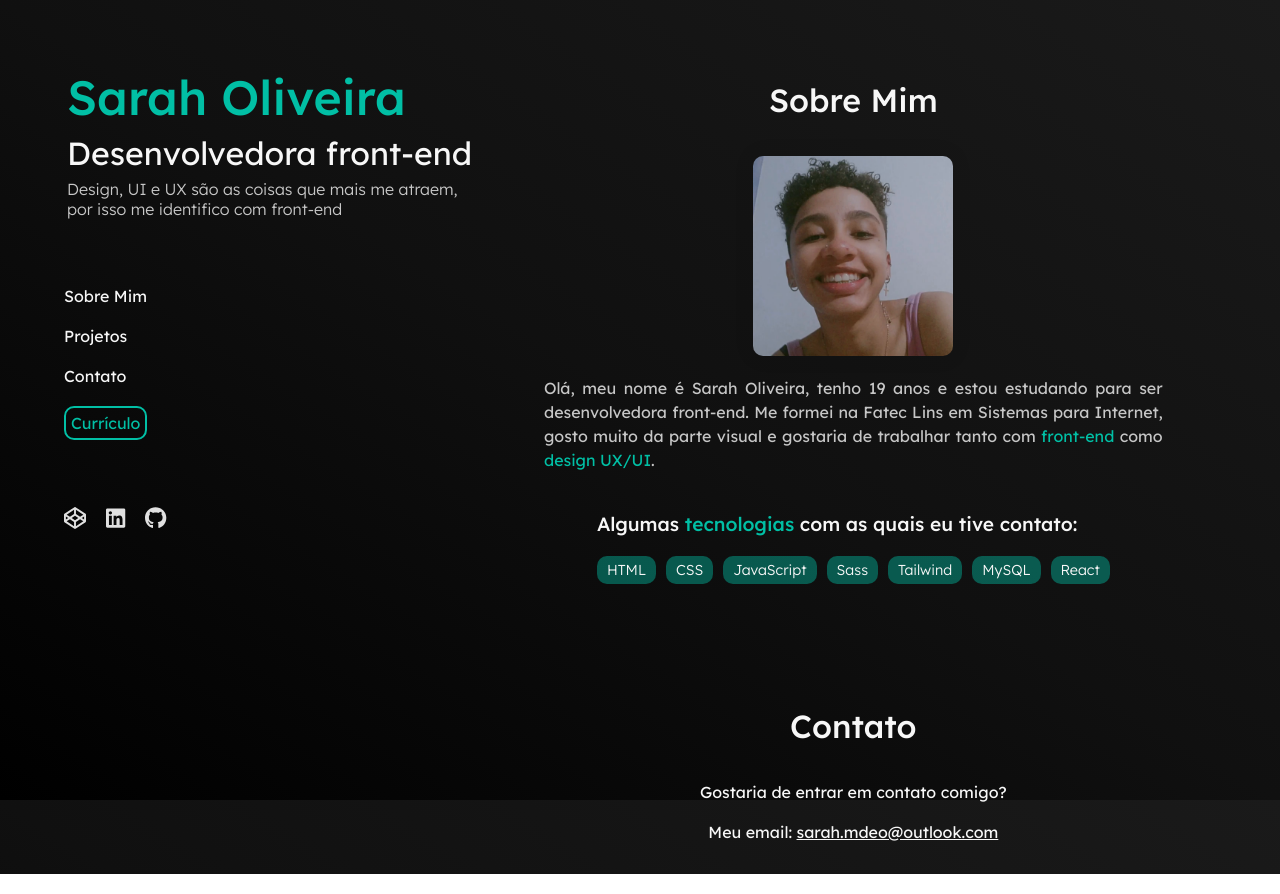
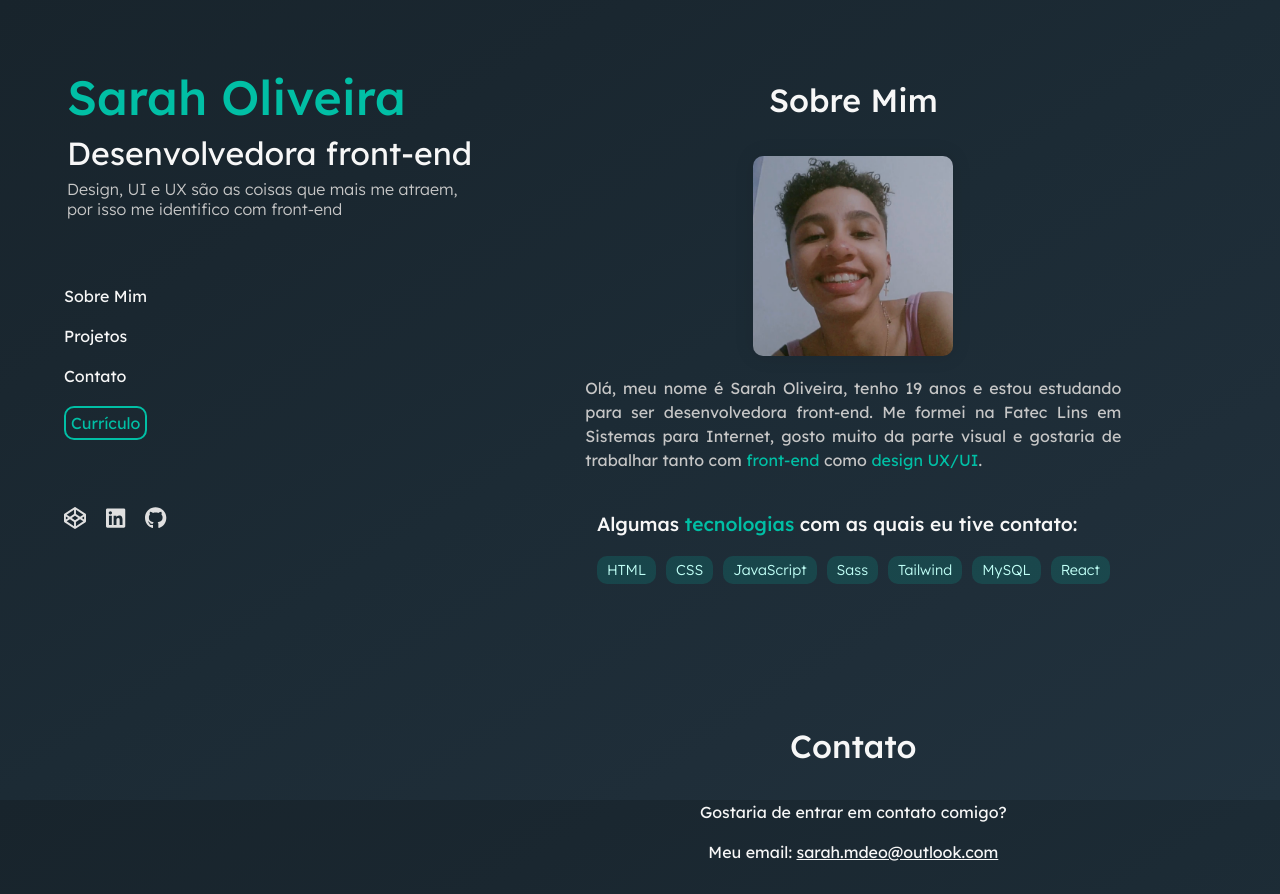
Before and after one commit to soliveirarm/portfolio, a React (Vite) app: page / in a window 1280 px wide. Built offline with nearby package versions, Linux system fonts and the light colour scheme.

Commit message:
STYLE
Changes on background-image gradient and favicon colors

```diff
--- a/index.html
+++ b/index.html
@@ -9,6 +9,21 @@
     />
     <link rel="shortcut icon" href="favicon.svg" type="image/x-icon" />
     <title>Sarah Oliveira</title>
+    <meta
+      name="description"
+      content="Portfolio de desenvolvedora front-end Sarah Oliveira"
+    />
+    <meta name="author" content="Sarah Oliveira" />
+    <meta
+      name="keywords"
+      content="html, css, js, react, sass, portfolio, front-end, ti"
+    />
+    <link rel="preconnect" href="https://fonts.googleapis.com" />
+    <link rel="preconnect" href="https://fonts.gstatic.com" crossorigin />
+    <link
+      href="https://fonts.googleapis.com/css2?family=Lexend:wght@100..900&display=swap"
+      rel="stylesheet"
+    />
   </head>
   <body>
     <div id="root"></div>
--- a/src/App.jsx
+++ b/src/App.jsx
@@ -12,7 +12,7 @@ export default function App() {
         <NavLinks />
         <Socials />
       </Header>
-      <main>
+      <main className="flex-column center">
         <About />
 
         <div id="contato" className="contact flex-column center">
--- a/src/components/ResumeLink.jsx
+++ b/src/components/ResumeLink.jsx
@@ -1,7 +1,9 @@
 export default function ResumeLink() {
   return (
     <button className="btn">
-      <a href="curriculo.pdf">Currículo</a>
+      <a href="curriculo.pdf" target="_blank">
+        Currículo
+      </a>
     </button>
   );
 }
--- a/src/index.scss
+++ b/src/index.scss
@@ -1,5 +1,3 @@
-@import url("https://fonts.googleapis.com/css2?family=Lexend:wght@100..900&display=swap");
-
 // Variables
 
 $accent: #01bfa5;
@@ -58,12 +56,12 @@ body {
   height: 100%;
   font-family: $font;
   background-image: linear-gradient(
-    to right top,
-    #000000,
-    #080808,
-    #101010,
-    #151515,
-    #1a1a1a
+    to right bottom,
+    #18242c,
+    #1a2730,
+    #1c2b35,
+    #1f2e39,
+    #21323e
   );
   color: $light;
   background-attachment: fixed;
@@ -77,6 +75,17 @@ body {
 
 main {
   grid-area: main;
+  max-width: 750px;
+  justify-self: center;
+}
+
+a {
+  @include transition();
+  color: #e0e0e0;
+
+  &:hover {
+    color: $accent;
+  }
 }
 
 // Elements by functionality/component
@@ -84,15 +93,6 @@ main {
 .socials {
   list-style-type: none;
   font-size: 22px;
-
-  a {
-    @include transition();
-    color: #e0e0e0;
-  }
-
-  a:hover {
-    color: $accent;
-  }
 }
 
 .nav-links {
@@ -156,10 +156,6 @@ main {
   padding: 2rem;
   border-radius: 30px 10px;
 
-  div {
-    max-width: 600px;
-  }
-
   ul {
     padding: 1rem;
   }
@@ -192,11 +188,12 @@ main {
 .tech__text {
   text-align: center;
   border-radius: 10px;
-  background-color: hsla(172, 99%, 38%, 0.419);
+  background-color: hsla(172, 99%, 38%, 0.172);
   padding: 5px 10px;
   user-select: none;
   font-size: 0.9rem;
   font-weight: 300;
+  color: lighten($accent, 50%);
 }
 
 .tech__icon svg {
```
Also changed, not shown: public/favicon.svg.
